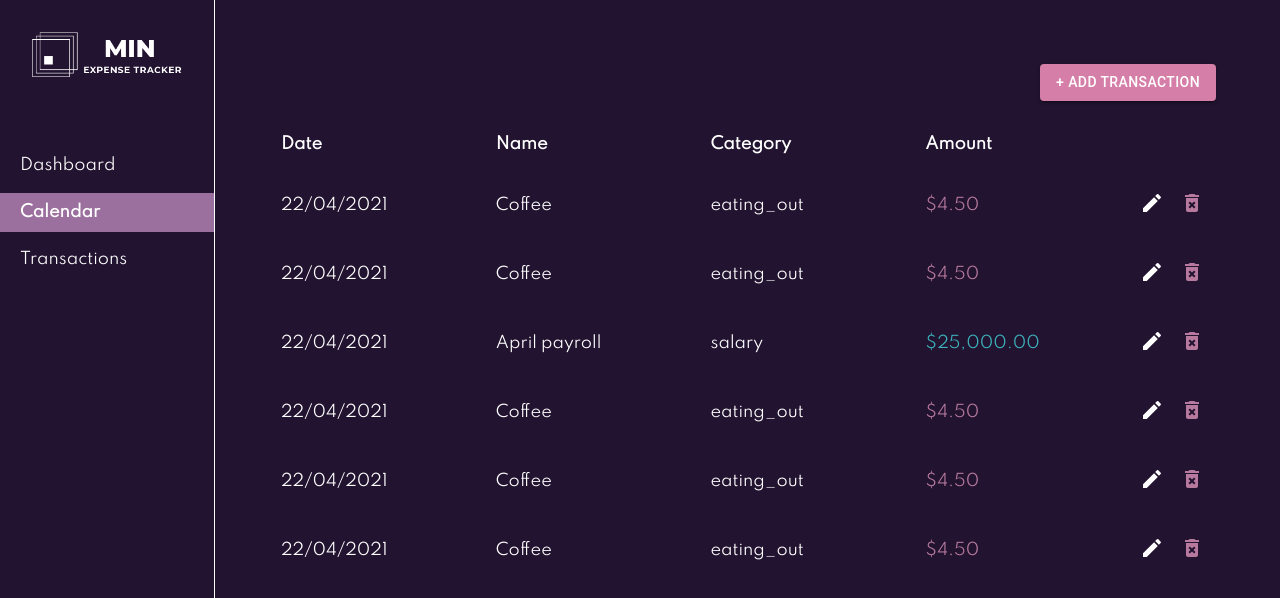
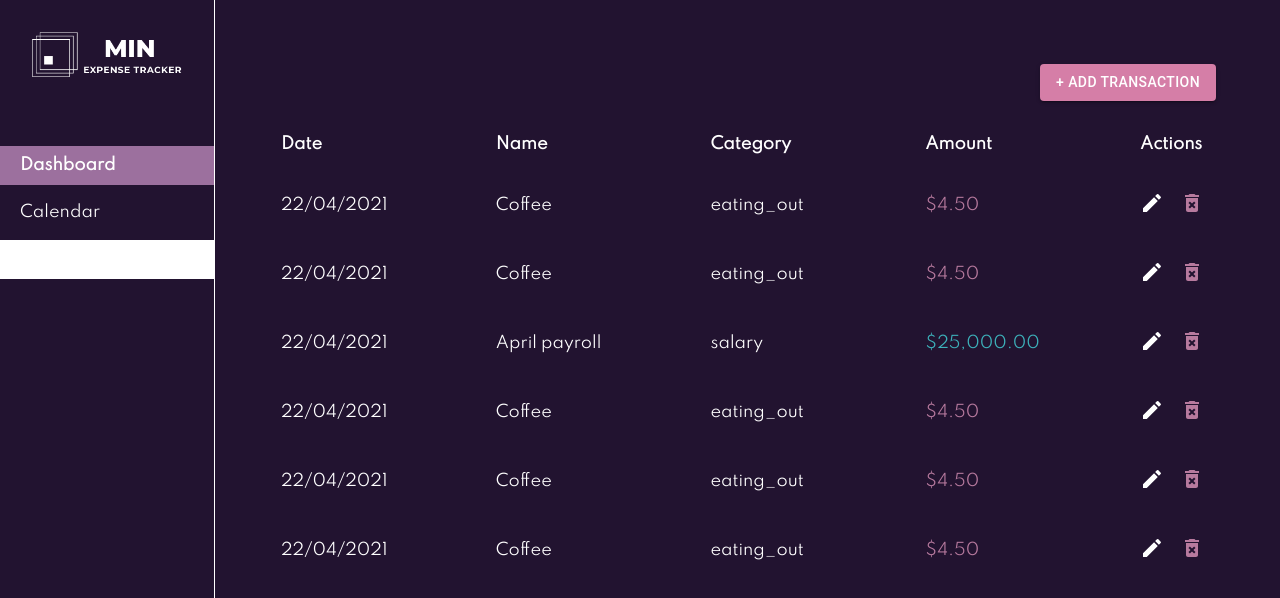
Before and after one commit to xani-dev/MIN-Expense-Tracker, a React (Create React App) app: page / in a window 1280 px wide. Shown: the top 598 px of the page. Built offline with nearby package versions, Linux system fonts and the light colour scheme.

Commit message:
minor updates

```diff
--- a/src/NavBar.jsx
+++ b/src/NavBar.jsx
@@ -22,6 +22,12 @@ const Item = styled.li`
 			background: #9C709E;
 			font-weight: bold;
 		`};
+		${(props) =>
+			props.disabled &&
+			css`
+				background: #FFF;
+				font-weight: bold;
+			`};
 `;
 
 const Logo = styled.img`
@@ -34,9 +40,9 @@ const NavBar = () => {
 		<Container>
 			<Logo src={logo} className="App-logo" alt="App Logo" />
 			<List>
-				<Item>Dashboard</Item>
-				<Item active>Calendar</Item>
-				<Item>Transactions</Item>
+				<Item active>Dashboard</Item>
+				<Item>Calendar</Item>
+				<Item disabled>Transactions</Item>
 			</List>
 		</Container>
 	);
--- a/src/list.jsx
+++ b/src/list.jsx
@@ -43,7 +43,7 @@ const TableCell = styled.td`
 `;
 
 const Amount = styled.p`
-	color: ${(props) => (props.type === "expense" ? "#B77A9E" : "#3DB2BB")};
+	color: ${({type}) => (type === "expense" ? "#B77A9E" : "#3DB2BB")};
 `;
 
 const Container = styled.div`
@@ -96,9 +96,11 @@ const TransactionsLists = () => {
 	const [transactions, setTransactions] = useState([]);
 	const [openDrawer, setOpenDrawer] = useState(false);
 
+	// now we'll pass the data in the data array with useEffect to setTransactions
 	useEffect(() => {
 		setTransactions(data);
 	}, []);
+
 
 	const formatter = new Intl.NumberFormat("en-US", {
 		style: "currency",
@@ -148,7 +150,7 @@ const addTransactionToList = (data) => {
 						<HeadCell>Name</HeadCell>
 						<HeadCell>Category</HeadCell>
 						<HeadCell>Amount</HeadCell>
-						<HeadCell></HeadCell>
+						<HeadCell>Actions</HeadCell>
 					</tr>
 				</thead>
 				<tbody>
```
